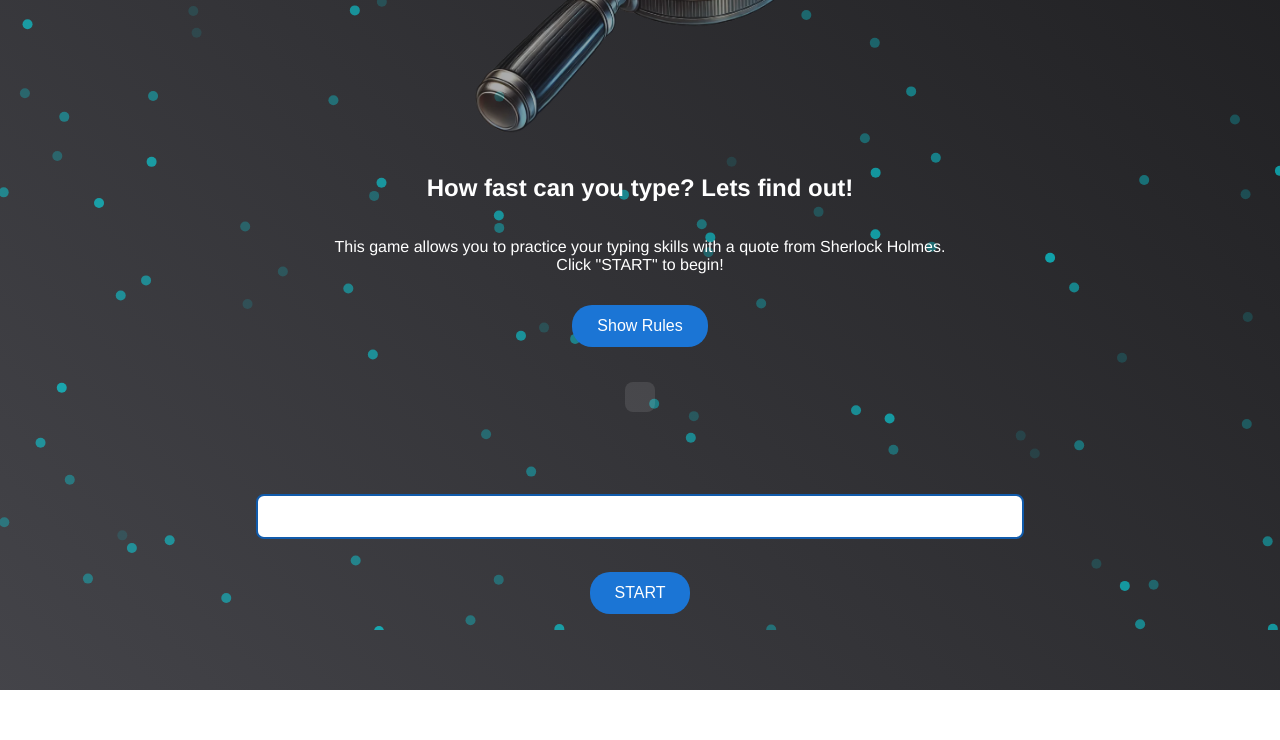
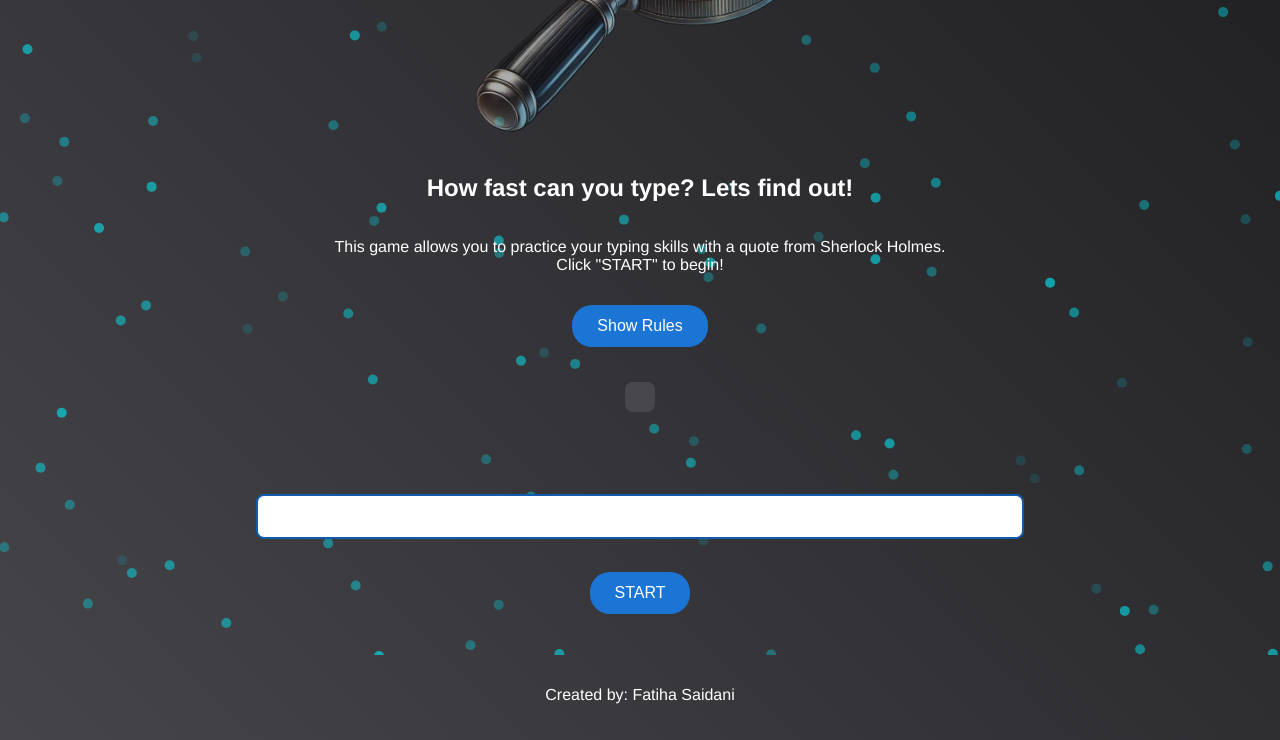
Before and after one commit to FatihaSaidani/TheTypingDetective, a plain HTML site: page typinggame/index.html in a window 1280 px wide. Shown: the part 230-970 px from the top of the page. Before the commit the page ends 920 px from the top, so only its background shows below. Drawn offline with nearby package versions, Linux system fonts and the light colour scheme.

Commit message:
Update index.html

```diff
--- a/typinggame/index.html
+++ b/typinggame/index.html
@@ -47,6 +47,7 @@
         <button type="button" id="restart" style="display: none;">RESTART</button>
 
     <p id="timer"></p>
+    <p id="credit"> Created by: Fatiha Saidani</p>
 
     <script src="https://cdn.jsdelivr.net/npm/particles.js@2.0.0/particles.min.js"></script>
     <script src="script.js"></script>
```
